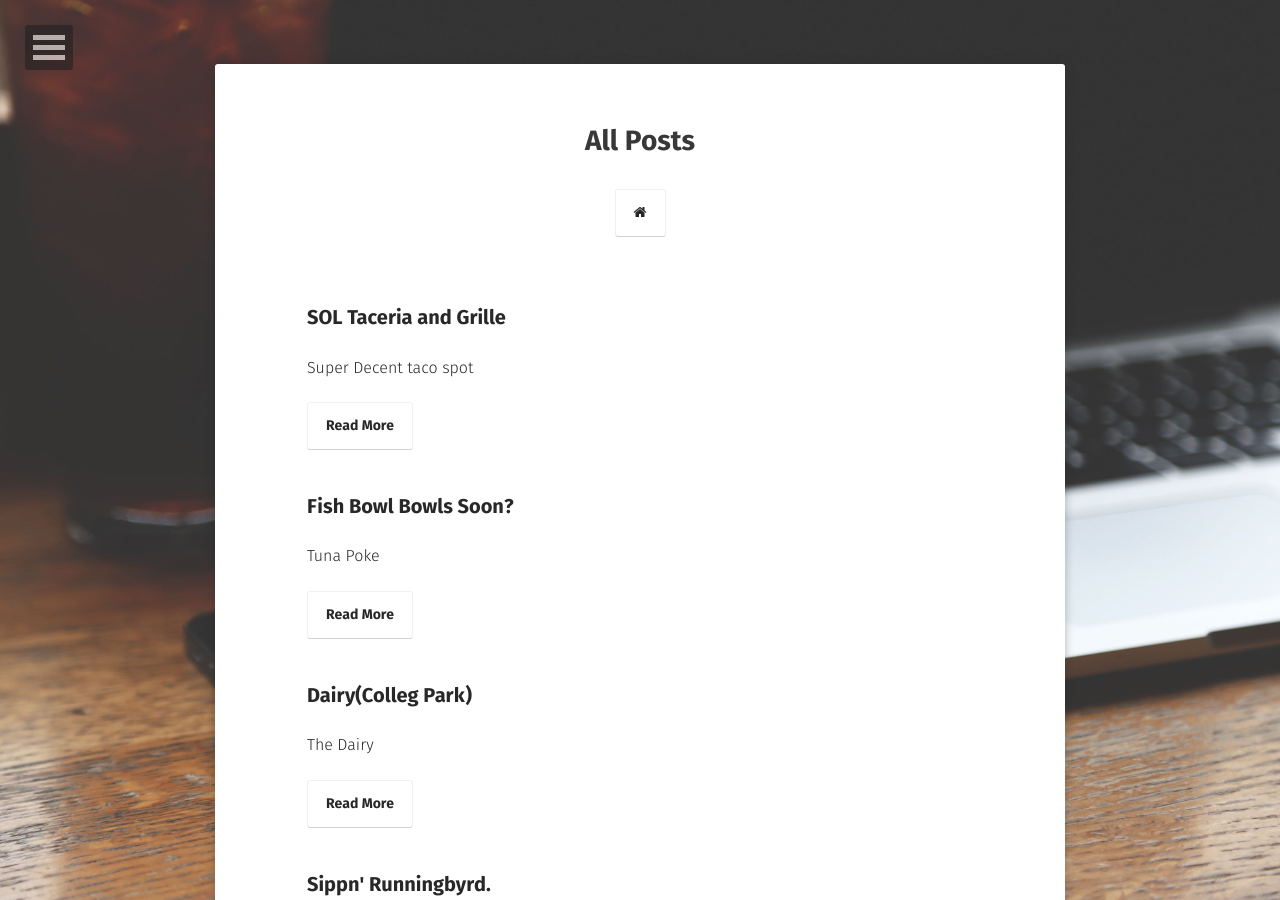
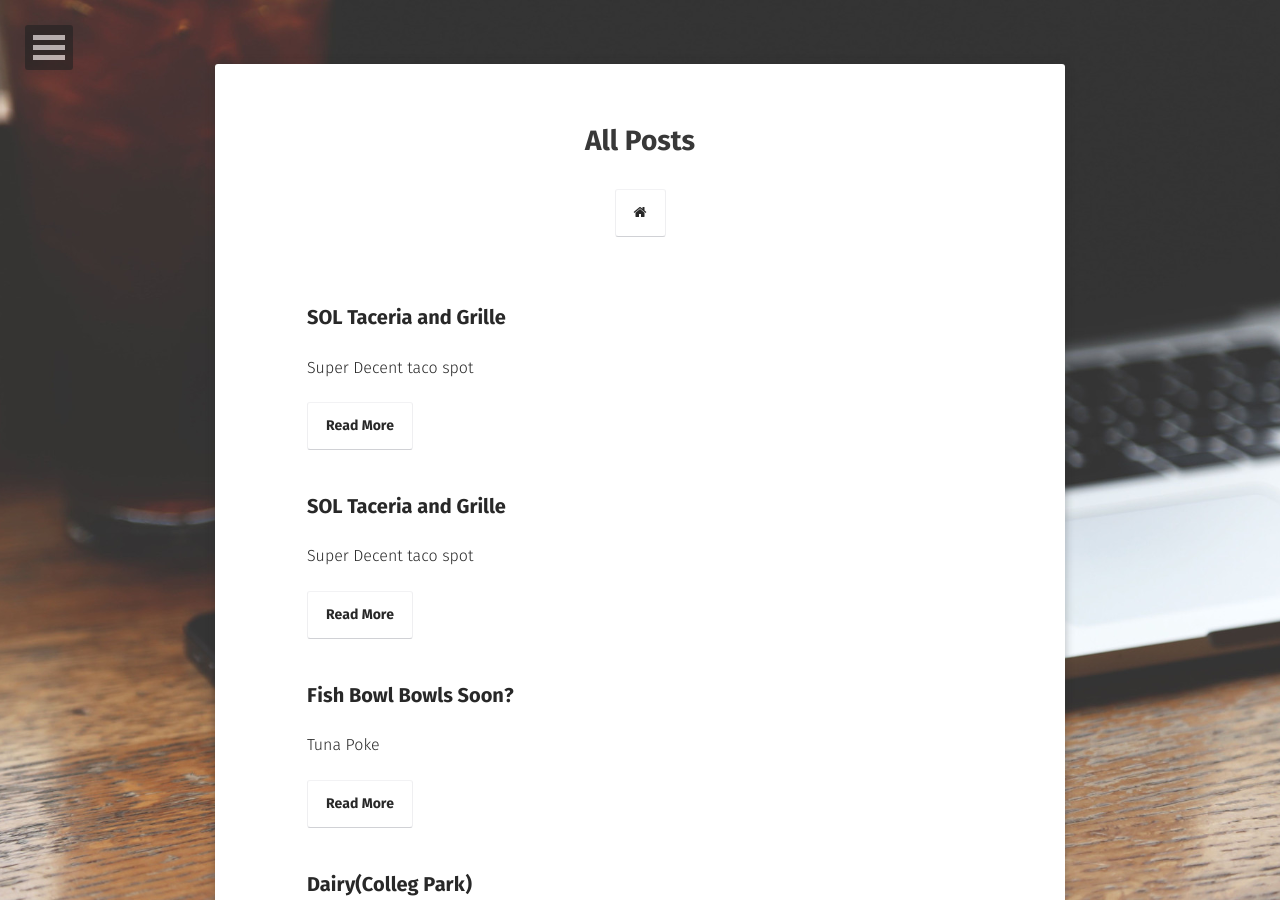
Before and after one commit to MCMXCIII/mcmxciii.github.io, a Jekyll site: the page built from posts/index.md, in a window 1280 px wide and 900 px high. Built offline with Jekyll 4.4.1, drawn with Linux system fonts in a browser that asks for light colours; some web fonts are replaced.

Commit message:
Update 2019-02-14-SlipStream.md

```diff
--- a/_posts/2019-02-14-SlipStream.md
+++ b/_posts/2019-02-14-SlipStream.md
@@ -1,5 +1,11 @@
 ---
-published: false
+layout: post
+title: SOL Taceria and Grille
+date: 2019-01-30
+excerpt: "Super Decent taco spot"
+tags: [Resturants,Food]
+comments: true
+categories: misc
 ---
 ## My new go to Coffee spot.
 
```
